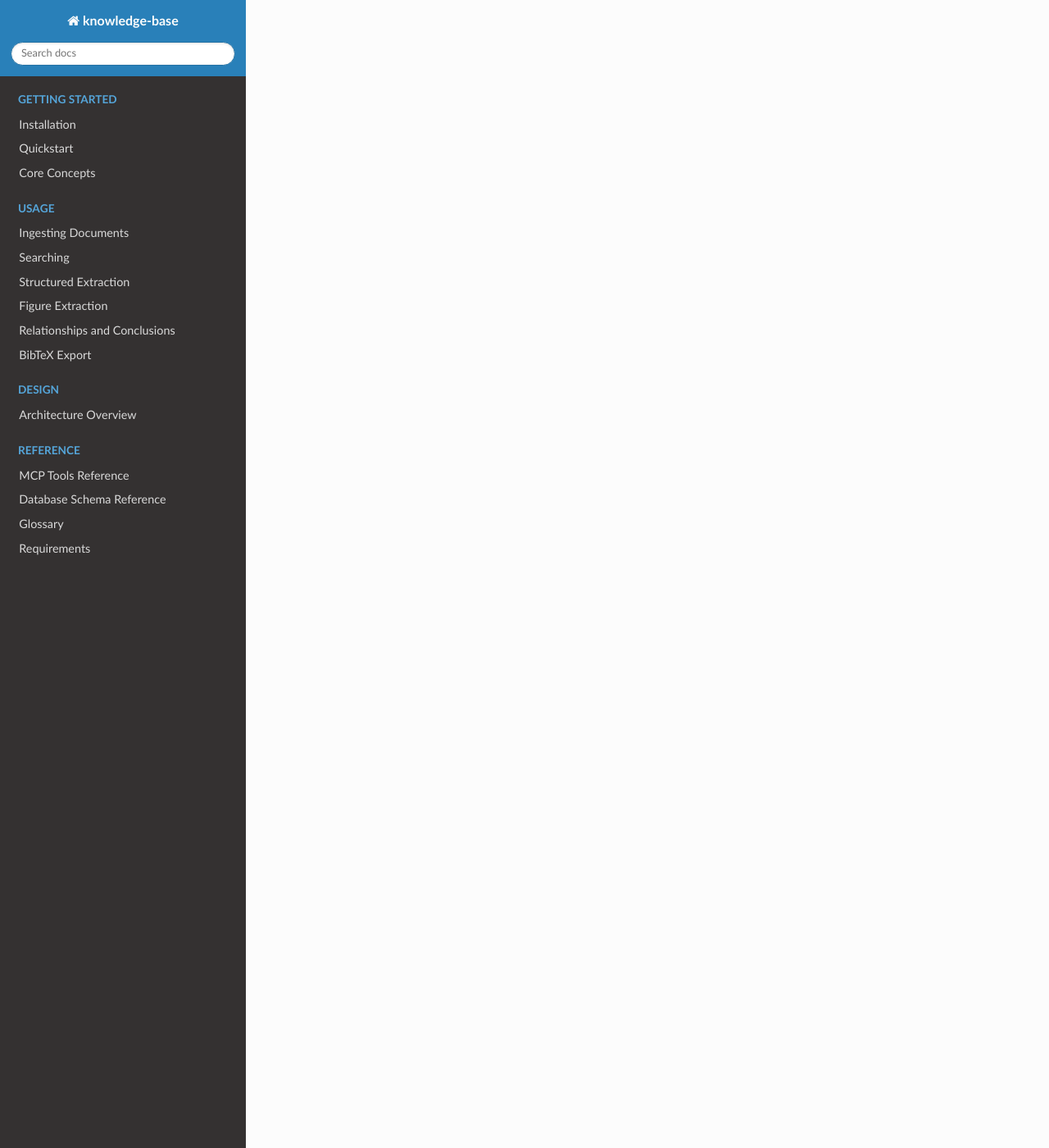
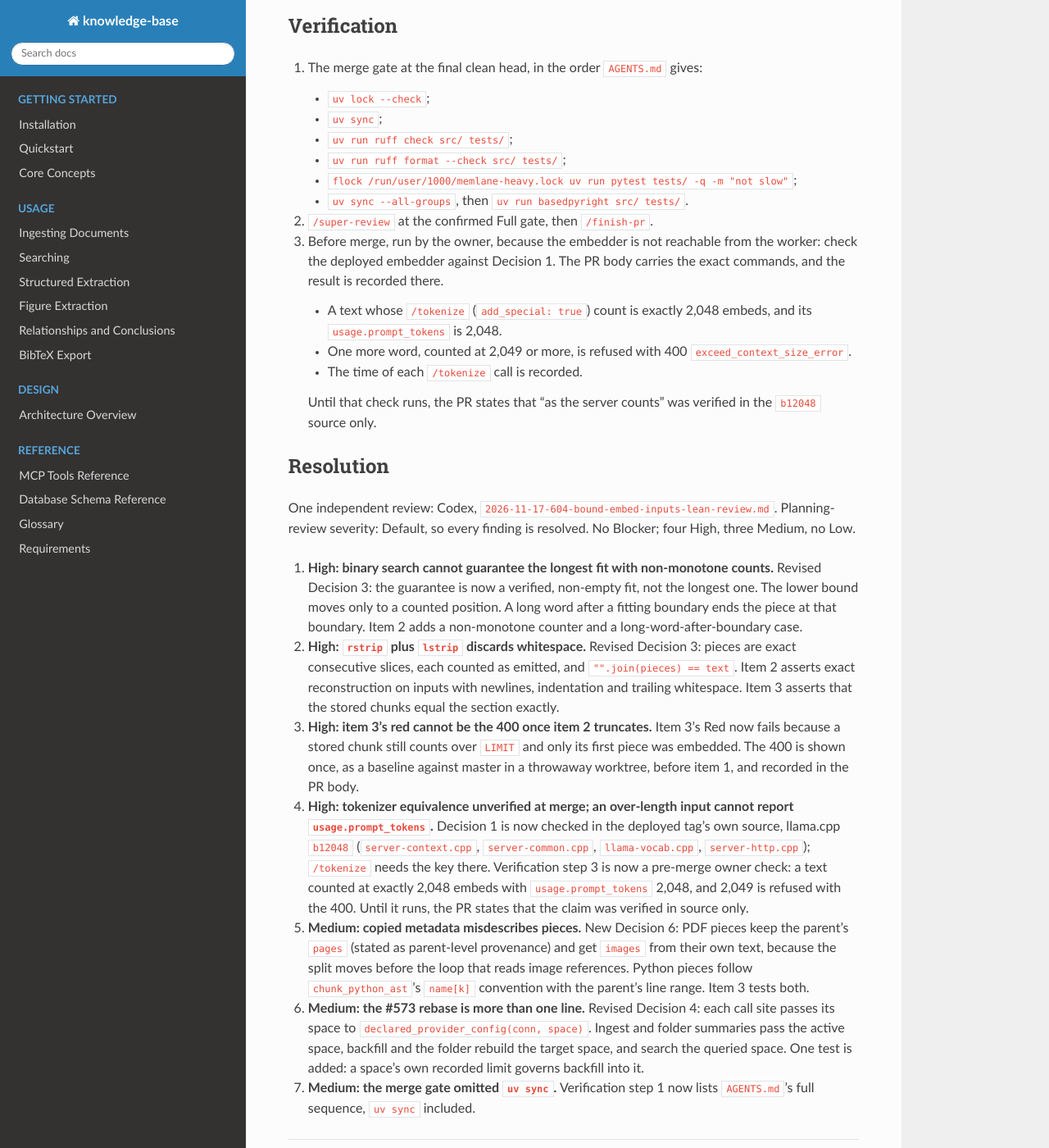
Before and after one commit to dutiona/knowledge-base, a Sphinx documentation site: the page built from docs/plans/2026-11-17-604-bound-embed-inputs.md, in a window 1280 px wide and 1400 px high, scrolled down 6484 px. Shown: the whole window at 82% size. Built offline with Sphinx 7.4.7 and the Read the Docs theme 3.1.0, drawn with Linux system fonts in a browser that asks for light colours; some of the changed text lies outside the part shown.

Commit message:
docs(plans): revise the #604 plan after its Lean review
Codex found that the cut could drop whitespace and assumed monotone
counts, that item 3's red could not be the 400, that piece metadata was
copied blindly, and that the #573 rebase and the merge gate were
incomplete. Each finding is resolved in the plan.

```diff
--- a/docs/plans/2026-11-17-604-bound-embed-inputs.md
+++ b/docs/plans/2026-11-17-604-bound-embed-inputs.md
@@ -5,10 +5,10 @@
 When `KNOWLEDGE_BASE_EMBED_MAX_INPUT_TOKENS` is declared, no embedding input KB sends counts more tokens than that,
 as the server counts them (end-of-sequence token included). Each count is the embedder's own: llama-server's
 `POST /tokenize` with `add_special: true`. Document chunks over the limit are split into consecutive pieces that each
-fit, so nothing is dropped. Every other input (folder summaries, figure and image descriptions, queries, stored chunks
-during a re-embed) is cut down to its longest prefix that fits, in the provider, so no caller can send an over-length
-input. An over-length section or folder summary no longer fails its whole batch with HTTP 400
-`exceed_context_size_error`. Without the variable nothing changes, and no `/tokenize` request is made.
+fit and that together are exactly the chunk, so nothing is dropped. Every other input (folder summaries, figure and
+image descriptions, queries, stored chunks during a re-embed) is cut down to a prefix that fits, in the provider, so
+no caller can send an over-length input. An over-length section or folder summary no longer fails its whole batch
+with HTTP 400 `exceed_context_size_error`. Without the variable nothing changes, and no `/tokenize` request is made.
 
 ## Constraints
 
@@ -28,19 +28,23 @@ input. An over-length section or folder summary no longer fails its whole batch
 
 ## Decisions
 
-1. **Counting is a round-trip to the server's `/tokenize`.** llama-server's embeddings handler tokenizes each string
-   input with `tokenize_mixed(vocab, prompt, add_special=true, parse_special=true)`, and `/tokenize` with
-   `{"content": text, "add_special": true}` calls the same function (`parse_special` defaults to true), so
-   `len(tokens)` is the count the embeddings call checks: BOS when the vocabulary adds one, and EOS. This was checked
-   in the llama.cpp server source (`tools/server/server-context.cpp`, `server-common.cpp`), not against the deployed
-   b12048. Verification step 3 checks it live. Cost:
+1. **Counting is a round-trip to the server's `/tokenize`.** In llama.cpp at tag `b12048`, the deployed build, the
+   embeddings handler tokenizes each string input with `tokenize_input_subprompt(..., add_special=true,
+   parse_special=true)`, which calls `tokenize_mixed(vocab, prompt, true, true)`. `/tokenize` with
+   `{"content": text, "add_special": true}` calls `tokenize_mixed` with the same flags (`parse_special` defaults to
+   true). So `len(tokens)` is the count the embeddings call checks: BOS when the vocabulary adds one, and EOS
+   (`llama-vocab.cpp`: `if (add_special && add_eos)`). This was read in `tools/server/server-context.cpp` and
+   `server-common.cpp` at `b12048`. `/tokenize` is not a public endpoint there (`server-http.cpp`), so it takes the
+   same `Authorization` header. The live check that the two counts agree is Verification step 3, before merge.
+   Cost:
    - one `/tokenize` request per input in every `embed` call, queries included;
    - one more per document chunk when ingest checks whether to split it;
    - about log2(number of cut points) more per over-length input.
 
    `/tokenize` runs on the HTTP thread and takes no slot, so it does not use the one-input drain budget ME and KB
-   share. Nothing measures its latency here: the stub cannot, and the embedder is not reachable from this machine. The
-   first deployed ingest (infra#81) shows it, and no cap or timeout is invented in the meantime (latency rules).
+   share. Nothing measures its latency here: the stub cannot, and the embedder is not reachable from this machine.
+   Verification step 3 and the first deployed ingest (infra#81) show it, and no cap or timeout is invented in the
+   meantime (latency rules).
    Rejected:
    - a client-side tokenizer: it needs a `tokenizer.json` that matches the GGUF, `tokenizers` in the default
      dependency group, and a second artifact to keep in step with `artifact_sha256`;
@@ -50,7 +54,7 @@ input. An over-length section or folder summary no longer fails its whole batch
 
    | Input | Where | How |
    | --- | --- | --- |
-   | Chunks from file ingest (every chunker) and `ingest_text` (stored text, URL pages) | `ingest.py`, before dedup | split into consecutive pieces at whitespace, no overlap, nothing dropped |
+   | Chunks from file ingest (every chunker) and `ingest_text` (stored text, URL pages) | `ingest.py`, before dedup | split into consecutive pieces that together are exactly the chunk, cut after whitespace where possible, no overlap |
    | Folder summaries (update and the re-embed rebuild) | the provider | truncated: one vector per folder; the stored summary text stays whole |
    | Figure, image and element-capture descriptions (`vision.py`, `web.py`) | the provider | truncated: one chunk per figure keeps the figure's metadata |
    | Queries | the provider | truncated |
@@ -59,23 +63,38 @@ input. An over-length section or folder summary no longer fails its whole batch
    The provider-level bound is the invariant: every caller gets its provider from
    `embed_swap.declared_provider_config`, so nothing reaches `/v1/embeddings` over the limit, whatever the caller does.
    The ingest split only keeps document text from being lost. Each truncation is logged at INFO with both counts.
-3. **The cut.** `_fit(text, limit, count)` returns the largest cut position `c` for which `count(text[:c].rstrip())
-   <= limit`. It binary-searches the positions just after a whitespace character, then `len(text)`. If no such
-   position fits (one word longer than the limit, such as a base64 blob), it searches every character position. The
-   piece emitted is exactly the string that was counted, so every piece is verified by the server, even where counts
-   are not monotone in length. If not even one character fits, it raises `ValidationError` naming the variable; at real
-   limits this cannot happen.
+3. **The cut.** `_cut(text, limit, count) -> int` returns a position `c > 0` such that `count(text[:c]) <= limit`.
+   - It first binary-searches the positions just after a whitespace character. The best verified position so far is
+     the lower bound, and it moves only to a position whose count was checked. If no whitespace position fits, it
+     searches every character position the same way. If not even one character fits, it raises `ValidationError`
+     naming the variable; at real limits this cannot happen.
+   - Counts need not be monotone in length, so `c` is a verified fit, not necessarily the longest one. A long word
+     after a fitting boundary ends the piece at that boundary, and the next piece is cut inside the word.
+   - `split_to_limit(text, limit, count) -> list[str]` returns `[text]` when the whole text fits. Otherwise it emits
+     `text[:c]` and repeats on `text[c:]`. Every piece is a slice that was counted, each is non-empty, so the loop
+     always advances, and `"".join(pieces) == text`. Truncation is the first piece.
 4. **Configuration until #573 lands.** `KNOWLEDGE_BASE_EMBED_MAX_INPUT_TOKENS` is #573's own variable name and
    `EmbedSettings.max_input_tokens` its field. Here they stand alone and are optional. A declared limit is refused
    unless the provider is `openai_compat`: only an OpenAI-wire llama-server has `/tokenize`, and `openai`, `ollama` and
    `onnx` cannot count. The limit travels in `ProviderConfig.max_input_tokens`, set by `declared_provider_config`.
-   Rebase rule:
-   - #573 first: `declared_provider_config(conn, space)` takes `space["max_input_tokens"]` instead of the declaration
-     (one line). Item 1 shrinks to the family rule, extended to `llama.cpp`, because #573 already parses the variable
-     as part of the served artifact.
-   - #604 first: #573 applies the same change when it rebases.
+   Rebase rule, for whichever PR lands second:
+   - `declared_provider_config(conn, space)` (#573's signature) sets `max_input_tokens=space["max_input_tokens"]`.
+   - Each call site passes the space whose vectors it writes or reads:
+     - ingest's `_bounded_chunks` and `_embed_with_config`, and `update_folder_summary`: the active space
+       (`get_active_space`);
+     - `backfill_space` and the re-embed folder rebuild: the target space;
+     - `search`: the queried space.
+   - Item 1 shrinks to the family rule, extended to `llama.cpp`, because #573 already parses the variable as part of
+     the served artifact.
+   - One test is added: a space whose recorded limit differs from another space's governs backfill into it.
 5. **A `/tokenize` the endpoint does not have** (404) raises `ValidationError`: "`KNOWLEDGE_BASE_EMBED_MAX_INPUT_TOKENS`
    needs an embedder that counts tokens at /tokenize (llama-server)". It never falls back to sending unbounded input.
+6. **Metadata of split pieces.**
+   - PDF: each piece keeps its parent's `pages` (parent-level provenance). Its `images` come from the piece's own
+     text, because the split happens before the existing loop that reads image references.
+   - Python: each piece keeps its parent's `start_line`, `end_line` and `type`, and is named `name[k]`. That is
+     `chunk_python_ast`'s own convention for an oversized chunk.
+   - Fixed-size and `ingest_text` chunks carry no per-chunk metadata.
 
 ## Implementation sequence
 
@@ -91,6 +110,10 @@ built on `http_requests`. It declares `openai_compat` at `http://embedder.exampl
 
 It records each `/v1/embeddings` body. Every item's Green ends with the full suite (`uv run pytest tests/ -q -m "not
 slow"`, under `flock /run/user/1000/memlane-heavy.lock`), so each commit stands on its own.
+
+**Baseline, before item 1:** the acceptance tests of items 2 and 3 run against master in a throwaway worktree at
+`master`, with only `tests/test_embed_limits.py` copied in. Each fails with `httpx.HTTPStatusError` 400, which is the
+defect. The PR body records the output.
 
 - [ ] **1. Declare the limit.**
   - Files: `src/knowledge_base/settings.py`, `tests/conftest.py`, `tests/test_settings.py`.
@@ -108,41 +131,55 @@ slow"`, under `flock /run/user/1000/memlane-heavy.lock`), so each commit stands
 - [ ] **2. The provider counts and truncates.**
   - Files: `src/knowledge_base/embeddings.py`, `src/knowledge_base/embed_swap.py`, `tests/test_embeddings.py`,
     `tests/test_embed_limits.py` (new).
-  - Red: `uv run pytest tests/test_embeddings.py tests/test_embed_limits.py -q` fails:
-    - with a fake counter, `_fit` and `split_to_limit` give pieces that each count at most the limit and keep every
-      word in order (`" ".join(pieces).split() == text.split()`); one word longer than the limit is cut at characters;
-      a text that already fits comes back unchanged;
+  - Red: `uv run pytest tests/test_embeddings.py tests/test_embed_limits.py -q` fails. The new tests:
+    - `split_to_limit`, with fake counters, gives pieces that each count at most the limit and satisfy
+      `"".join(pieces) == text`. The inputs include newlines, indentation and trailing whitespace. The counters:
+      - a word counter;
+      - a non-monotone counter, where some longer prefix counts less than a shorter one;
+      - a word longer than the limit right after a fitting boundary.
+    - A text that already fits comes back as `[text]`.
     - `OpenAICompatProvider.count_tokens` posts `{"content": ..., "add_special": true}` to `<base>/tokenize`, with the
       declared `Authorization` header, and returns `len(tokens)`; a 404 raises Decision 5's error;
-    - with a limit, `embed` sends an in-limit input byte for byte and an over-length one as its verified prefix. Without
-      a limit it makes no `/tokenize` request;
+    - with a limit, `embed` sends an in-limit input byte for byte and an over-length one as its first piece. Without a
+      limit it makes no `/tokenize` request;
     - acceptance: `update_folder_summary` on a folder whose summary counts more than `LIMIT` returns `True` and stores
-      a vector, and the body it sent counts at most `LIMIT`. On master this raises `httpx.HTTPStatusError` (400).
+      a vector, and the body it sent counts at most `LIMIT`.
   - Change:
     - `ProviderConfig.max_input_tokens: int | None = None`, shown in its `repr`;
-    - `_fit` and `split_to_limit(text, limit, count) -> list[str]`, as Decision 3 describes;
+    - `_cut` and `split_to_limit`, as Decision 3 describes;
     - `OpenAICompatProvider(..., max_input_tokens=None)` with `count_tokens(text) -> int`. Its `embed` replaces each
-      input by its verified prefix when it counts over the limit, before batching;
+      input that counts over the limit by its first piece, before batching;
     - `_build_provider` passes the limit;
-    - `split_inputs(texts, cfg) -> list[list[str]]` returns one piece per text when `cfg.max_input_tokens` is `None`,
-      else splits each text with the cached provider's counter;
+    - `split_inputs(texts, cfg) -> list[list[str]]` returns `[[t] for t in texts]` when `cfg.max_input_tokens` is
+      `None`, else splits each text with the cached provider's counter;
     - `declared_provider_config` sets `max_input_tokens=declared.max_input_tokens`.
   - Green: the Red command, then the full suite.
   - Commit: `fix(embeddings): truncate any input over max_input_tokens before sending it`
 - [ ] **3. Ingest splits document chunks.**
   - Files: `src/knowledge_base/ingest.py`, `tests/test_embed_limits.py`.
-  - Red: `uv run pytest tests/test_embed_limits.py -q -k section` fails with a 400. Each new test checks that the
-    ingest succeeds, that no `/v1/embeddings` request was refused, that every stored chunk counts at most `LIMIT`, and
-    that the stored chunks, in `chunk_index` order, hold every word of the section in order. The section is 3 ×
-    `LIMIT` distinct words (`w0 w1 …`) under 1,000 characters, so each chunker keeps it as one chunk:
+  - Red: `uv run pytest tests/test_embed_limits.py -q -k section` fails. Item 2 already truncates, so no 400 occurs.
+    The failure is that a stored chunk still counts more than `LIMIT`, and the embedded body held only its first piece.
+    Each new test asserts that:
+    - the ingest succeeds;
+    - every stored chunk counts at most `LIMIT`;
+    - the stored chunks, joined in `chunk_index` order, equal the section exactly.
+
+    The section is 3 × `LIMIT` distinct words (`w0 w1 …`) under 1,000 characters, so each chunker keeps it as one
+    chunk. The tests:
     - `ingest_file` of a `.md` (the fixed-size `chunk_text`, which every non-PDF, non-Python file uses);
     - the semantic strategy on a PDF: `_extract_pdf_markdown` is patched to return the section under one H2 heading,
-      the chunk strategy is set to `semantic`, and `chunk_by_section` keeps the section whole;
-    - `ingest_text` of the same text.
-  - Change: `_bounded_chunks(conn, texts) -> list[list[str]]` returns
-    `split_inputs(texts, declared_provider_config(conn, get_embed_config(conn)["provider"]))`.
-    - `_produce_and_insert_chunks` expands its `items` once, after the three branches and before dedup: each piece
-      keeps its parent's metadata, then items are renumbered `0..n-1` and rehashed.
+      with one `![](fig.png)` reference among its words; the chunk strategy is set to `semantic`, and
+      `chunk_by_section` keeps the section whole. Only the piece holding the reference lists `fig.png` in its
+      `images`, and every piece keeps the parent's `pages`;
+    - a `.py` file whose one function is over the limit: its pieces are named `f[0]`, `f[1]`, … with the function's
+      line range;
+    - `ingest_text` of the section.
+  - Change:
+    - `_bounded_chunks(conn, texts) -> list[list[str]]` returns
+      `split_inputs(texts, declared_provider_config(conn, get_embed_config(conn)["provider"]))`.
+    - In `_produce_and_insert_chunks`, each branch expands its chunk list before its items are built, by Decision 6:
+      `ast_chunks` (dicts), `md_chunks` (`(text, pages)`) and `fixed_chunks`. Items then number `0..n-1` and hash
+      each piece, as today.
     - `ingest_text` expands `chunks` the same way.
   - Green: the Red command, then the full suite.
   - Commit: `fix(ingest): split a chunk over max_input_tokens so no section fails its batch`
@@ -151,35 +188,77 @@ slow"`, under `flock /run/user/1000/memlane-heavy.lock`), so each commit stands
   - No executable behaviour. The README's configuration table gains a row:
     `KNOWLEDGE_BASE_EMBED_MAX_INPUT_TOKENS` | optional, `openai_compat` only | the embedder's input limit as llama-server
     counts it, EOS included (`2048` for ADR-0015's served artifact); counted at its `/tokenize`.
-    `ingesting-documents.md` gains Decision 2's table and its cost line.
+    `ingesting-documents.md` gains Decision 2's table, Decision 6's metadata rule and the cost line.
   - Green: `git grep -n KNOWLEDGE_BASE_EMBED_MAX_INPUT_TOKENS -- README.md docs/` lists both.
   - Commit: `docs: bound embedding inputs by KNOWLEDGE_BASE_EMBED_MAX_INPUT_TOKENS`
 
 ## Documentation
 
-`README.md` (the configuration row) and `docs/usage/ingesting-documents.md` (the per-kind choice and the counting
-cost), in item 4. No ADR changes: ADR-0015 leaves input truncation to each layer's ingest.
+`README.md` (the configuration row) and `docs/usage/ingesting-documents.md` (the per-kind choice, the metadata of
+split pieces and the counting cost), in item 4. No ADR changes: ADR-0015 leaves input truncation to each layer's
+ingest.
 
 ## Testing
 
 - Unit, in `tests/test_settings.py`: the variable's parse and family rules.
 - Unit, in `tests/test_embeddings.py`:
-  - `_fit` and `split_to_limit` with a fake counter;
+  - `split_to_limit` with word, non-monotone and long-word counters, checking exact reconstruction;
   - the `/tokenize` wire;
   - provider truncation, and no `/tokenize` request without a limit.
 - Acceptance, in `tests/test_embed_limits.py`, through the transport stub that enforces the limit the way llama-server
-  does: over-length markdown and semantic-PDF sections, an over-length `ingest_text`, and an over-length folder
-  summary. Each is shown red on master (the 400) before its item lands.
+  does:
+  - over-length markdown, semantic-PDF (with an image reference) and Python sections;
+  - an over-length `ingest_text`;
+  - an over-length folder summary.
+
+  Each first fails with the 400 at the master baseline, then for the reason its item names.
 
 ## Verification
 
-1. The merge gate at the final clean head, in order:
+1. The merge gate at the final clean head, in the order `AGENTS.md` gives:
    - `uv lock --check`;
+   - `uv sync`;
    - `uv run ruff check src/ tests/`;
    - `uv run ruff format --check src/ tests/`;
    - `flock /run/user/1000/memlane-heavy.lock uv run pytest tests/ -q -m "not slow"`;
    - `uv sync --all-groups`, then `uv run basedpyright src/ tests/`.
 2. `/super-review` at the confirmed Full gate, then `/finish-pr`.
-3. After deploy (infra#81, not this PR): check one over-length document against the live embedder. Its `/tokenize`
-   count must equal the `usage.prompt_tokens` its embedding reports. That measures the round-trip cost too. The PR
-   body records this as an open check.
+3. Before merge, run by the owner, because the embedder is not reachable from the worker: check the deployed
+   embedder against Decision 1. The PR body carries the exact commands, and the result is recorded there.
+   - A text whose `/tokenize` (`add_special: true`) count is exactly 2,048 embeds, and its `usage.prompt_tokens` is
+     2,048.
+   - One more word, counted at 2,049 or more, is refused with 400 `exceed_context_size_error`.
+   - The time of each `/tokenize` call is recorded.
+
+   Until that check runs, the PR states that "as the server counts" was verified in the `b12048` source only.
+
+## Resolution
+
+One independent review: Codex, `2026-11-17-604-bound-embed-inputs-lean-review.md`. Planning-review severity: Default,
+so every finding is resolved. No Blocker; four High, three Medium, no Low.
+
+1. **High: binary search cannot guarantee the longest fit with non-monotone counts.** Revised Decision 3: the
+   guarantee is now a verified, non-empty fit, not the longest one. The lower bound moves only to a counted position.
+   A long word after a fitting boundary ends the piece at that boundary. Item 2 adds a non-monotone counter and a
+   long-word-after-boundary case.
+2. **High: `rstrip` plus `lstrip` discards whitespace.** Revised Decision 3: pieces are exact consecutive slices, each
+   counted as emitted, and `"".join(pieces) == text`. Item 2 asserts exact reconstruction on inputs with newlines,
+   indentation and trailing whitespace. Item 3 asserts that the stored chunks equal the section exactly.
+3. **High: item 3's red cannot be the 400 once item 2 truncates.** Item 3's Red now fails because a stored chunk
+   still counts over `LIMIT` and only its first piece was embedded. The 400 is shown once, as a baseline against
+   master in a throwaway worktree, before item 1, and recorded in the PR body.
+4. **High: tokenizer equivalence unverified at merge; an over-length input cannot report `usage.prompt_tokens`.**
+   Decision 1 is now checked in the deployed tag's own source, llama.cpp `b12048` (`server-context.cpp`,
+   `server-common.cpp`, `llama-vocab.cpp`, `server-http.cpp`); `/tokenize` needs the key there. Verification step 3
+   is now a pre-merge owner check: a text counted at exactly 2,048 embeds with `usage.prompt_tokens` 2,048, and
+   2,049 is refused with the 400. Until it runs, the PR states that the claim was verified in source only.
+5. **Medium: copied metadata misdescribes pieces.** New Decision 6: PDF pieces keep the parent's `pages` (stated as
+   parent-level provenance) and get `images` from their own text, because the split moves before the loop that reads
+   image references. Python pieces follow `chunk_python_ast`'s `name[k]` convention with the parent's line range.
+   Item 3 tests both.
+6. **Medium: the #573 rebase is more than one line.** Revised Decision 4: each call site passes its space to
+   `declared_provider_config(conn, space)`. Ingest and folder summaries pass the active space, backfill and the
+   folder rebuild the target space, and search the queried space. One test is added: a space's own recorded limit
+   governs backfill into it.
+7. **Medium: the merge gate omitted `uv sync`.** Verification step 1 now lists `AGENTS.md`'s full sequence, `uv sync`
+   included.
```
Also changed, not shown: docs/plans/2026-11-17-604-bound-embed-inputs-lean-review.md (added, +23 -0 lines).
